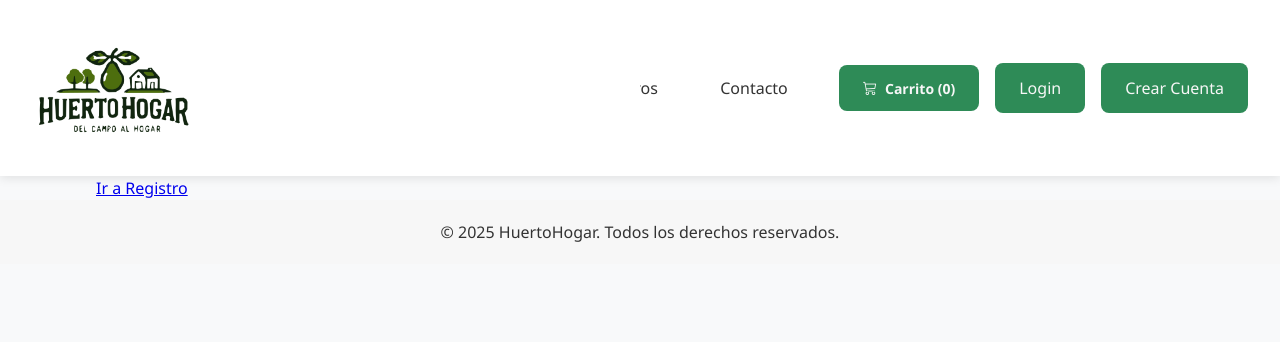
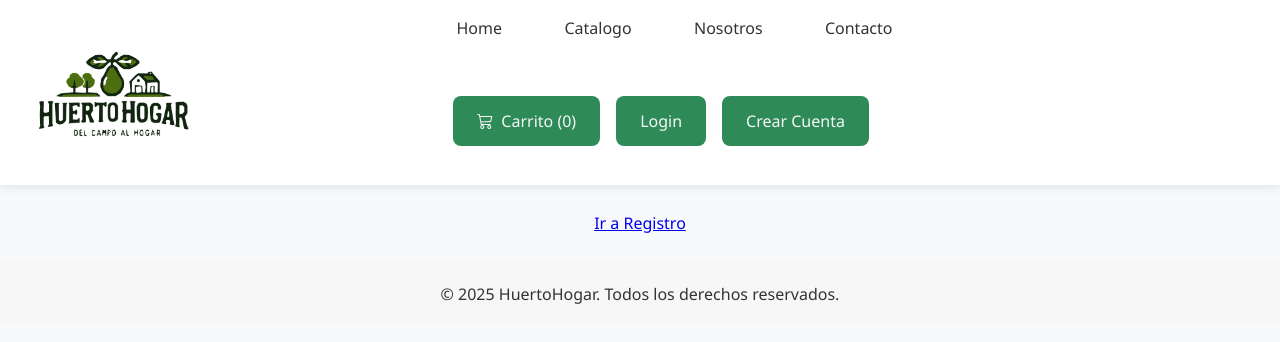
Before and after one commit to Ale-Venegas-L/huertohogar, a React (Create React App) app in the folder react-v3/: page / in a window 1280 px wide. Shown: the top 342 px of the page. Built offline with nearby package versions, Linux system fonts and the light colour scheme; a web font is replaced by a local one.

Commit message:
ajustes principalmente a css

```diff
--- a/react-v3/src/components/pages/Catalogo.jsx
+++ b/react-v3/src/components/pages/Catalogo.jsx
@@ -1,10 +1,8 @@
-import { useEffect } from "react";
 import { db } from "../../config/firebase";
 import { collection, getDocs } from "firebase/firestore";
 import "../../styles/catalogo.css";
 
-import React, { useEffect as useEffectReact, useMemo, useState } from "react";
-import { Link } from "react-router-dom";
+import React, { useEffect, useMemo, useState } from "react";
 
 const Catalogo = () => {
   const [productos, setProductos] = useState([]);
@@ -13,7 +11,7 @@ const Catalogo = () => {
   const [carrito, setCarrito] = useState(() => JSON.parse(localStorage.getItem("carrito") || "[]"));
   const [cargando, setCargando] = useState(true);
 
-  useEffectReact(() => {
+  useEffect(() => {
     const cargarProductos = async () => {
       try {
         const snapshot = await getDocs(collection(db, "producto"));
@@ -28,7 +26,7 @@ const Catalogo = () => {
     cargarProductos();
   }, []);
 
-  useEffectReact(() => {
+  useEffect(() => {
     localStorage.setItem("carrito", JSON.stringify(carrito));
   }, [carrito]);
 
@@ -72,10 +70,7 @@ const Catalogo = () => {
     alert(`"${producto.nombre}" agregado al carrito`);
   };
 
-  const totalCarrito = useMemo(
-    () => carrito.reduce((s, p) => s + (p.precio || 0) * (p.cantidad || 1), 0),
-    [carrito]
-  );
+  // totalCarrito was removed because it wasn't used; compute it where needed.
 
   const onBuscar = () => {
     // No se requiere lógica extra: setBusqueda ya filtra en memo
@@ -92,8 +87,7 @@ const Catalogo = () => {
 
   return (
     <main className="main">
-      {/* Header local del catálogo: buscador y resumen carrito */}
-      <div className="header-top" style={{ border: "none", paddingLeft: 0, paddingRight: 0 }}>
+      <div className="header-top" >
         <div className="search-container">
           <input
             className="search-input"
@@ -106,15 +100,12 @@ const Catalogo = () => {
           />
           <button className="btn-buscar" onClick={onBuscar}>Buscar</button>
         </div>
-        <div className="auth-buttons">
-          <Link to="/carrito" className="btn-signup">🛒 ${totalCarrito.toLocaleString("es-CL")}</Link>
-        </div>
       </div>
 
       {/* Categorías: dropdown y cards */}
       <section className="categorias-section">
         <h2 className="section-title">Categorías</h2>
-        <div style={{ display: "flex", justifyContent: "space-between", alignItems: "center", marginBottom: 16 }}>
+        <div className="categorias-filtros">
           <div className="dropdown">
             <button className="btn-ver-todos">Seleccionar categoría ▾</button>
             <div className="dropdown-content" id="dropdownCategorias">
@@ -147,8 +138,8 @@ const Catalogo = () => {
         </h2>
 
         {productosFiltrados.length === 0 ? (
-          <div style={{ gridColumn: "1 / -1", textAlign: "center", padding: 40 }}>
-            <p style={{ fontSize: 18, color: "#666", marginBottom: 15 }}>No se encontraron productos</p>
+          <div>
+            <p >No se encontraron productos</p>
             <button className="btn-signup" onClick={() => { setCategoriaActiva("todos"); setBusqueda(""); }}>Ver todos los productos</button>
           </div>
         ) : (
--- a/react-v3/src/components/pages/Contacto.jsx
+++ b/react-v3/src/components/pages/Contacto.jsx
@@ -41,6 +41,7 @@ const Contacto = () => {
 
   return (
     <main>
+    <div className="contact">
       <h1>Contacto</h1>
       <p>Puedes escribirnos para más información.</p>
       <form onSubmit={handleSubmit}>
@@ -65,6 +66,7 @@ const Contacto = () => {
           </div>
         )}
       </form>
+    </div>
     </main>
   )
 };
--- a/react-v3/src/components/pages/Nosotros.jsx
+++ b/react-v3/src/components/pages/Nosotros.jsx
@@ -2,7 +2,7 @@ import React from "react";
 
 const Nosotros = () => {
   return (
-    <main>
+    <div className="nosotros">
       <h1>Nosotros</h1>
       <p>
         HuertoHogar es una tienda online dedicada a llevar la frescura y calidad de los productos del campo
@@ -26,7 +26,7 @@ const Nosotros = () => {
         estableciendo un nuevo estándar en la distribución de productos agrícolas directos del productor al
         consumidor.
       </p>
-    </main>
+    </div>
   );
 };
 
--- a/react-v3/src/styles/catalogo.css
+++ b/react-v3/src/styles/catalogo.css
@@ -1,15 +1,7 @@
-/* Reset CSS */
 * {
     margin: 0;
     padding: 0;
     box-sizing: border-box;
-  }
-  /* Body */
-  body {
-    font-family: 'Arial', sans-serif;
-    background: #f8f9fa;
-    color: #333;
-    line-height: 1.6;
   }
 
   /* HEADER */
@@ -21,7 +13,6 @@
     z-index: 1000;
   }
 
-  /* Línea Superior del Header */
   .header-top {
     display: flex;
     justify-content: space-between;
@@ -84,7 +75,7 @@
     z-index: 1000;
     max-height: 300px;
     overflow-y: auto;
-    top: 100%;
+    top: 50%;
     left: 0;
   }
   /* Mostrar dropdown al hacer hover */
@@ -179,7 +170,16 @@
   /* CARDS DE CATEGORÍAS */
   .categorias-section {
     margin-bottom: 50px;
+    width: 100%;
   }
+
+  .categorias-filtros {
+    display: flex;
+    justify-content: center;
+    gap: 15px;
+    margin-bottom: 30px;
+  }
+
   /* Grid de categorías */
   .categorias-grid {
     display: grid;
--- a/react-v3/src/styles/main.css
+++ b/react-v3/src/styles/main.css
@@ -35,17 +35,12 @@ body{
     display: flex;
     justify-content: space-between;
     align-items: center;
-    width: 100%;
+    width: 50%;
 }
 
 .logo-link {
     display: flex;
     align-items: center;
-}
-
-#logo {
-    height: auto;
-    width: auto;
 }
 
 .menu-toggle {
@@ -85,27 +80,32 @@ body{
 .nav-content {
     display: flex;
     flex-direction: column;
+    align-items: center;
+    padding: 0;
     width: 100%;
     max-height: 0;
     overflow: hidden;
     transition: max-height 0.3s ease-in-out;
-    position: relative;
     z-index: 999;
     background: white;
-    gap: 1rem;
 }
 
 .nav-content.show {
-    max-height: 1000px;
+    width: 100%;
+    max-height: 80vh;
     padding: 1rem 0;
+    overflow: auto;
+    z-index: 9999;
+    background: rgba(255,255,255,0.98);
+    border-radius: 0 0 12px 12px;
 }
+
 
 .nav-center {
     display: flex;
     flex-direction: column;
     gap: 1rem;
     margin: 0.5rem 0;
-    width: 100%;
 }
 
 .nav-center a {
@@ -136,14 +136,16 @@ body{
     display: flex;
     flex-direction: column;
     gap: 1rem;
-    margin: 0.5rem 0;
-    padding: 1rem 0 0;
+    align-items: center;
+    justify-content: center;
+    margin-bottom: 15px;
+    padding: 1rem;
     border-top: 1px solid #eee;
     width: 100%;
-    align-items: stretch;
+    height: 100%;
 }
 
-/* Make sure buttons are visible */
+
 .nav-right .btn-carrito,
 .nav-right .btn-login {
     display: flex;
@@ -157,75 +159,6 @@ body{
     text-align: center;
 }
 
-/* Desktop styles */
-@media (min-width: 992px) {
-    .nav-main {
-        display: flex;
-        flex-direction: row;
-        justify-content: space-between;
-        padding: 0.5rem 2rem;
-        align-items: center;
-        position: relative;
-        margin: 0 auto;
-        width: 100%;
-    }
-
-    .menu-toggle {
-        display: none;
-    }
-
-    .nav-content {
-        display: flex;
-        flex-direction: row;
-        justify-content: flex-end;
-        align-items: center;
-        max-height: none !important;
-        width: 100%;
-        padding: 0;
-        background: transparent;
-        position: relative;
-        gap: 2rem;
-    }
-
-    .nav-center {
-        display: flex;
-        flex-direction: row;
-        margin: 0;
-        width: auto;
-        background: transparent;
-        gap: 1.5rem;
-    }
-
-    .nav-center a {
-        width: auto;
-        padding: 0.5rem 1.2rem;
-        background: transparent;
-        color: var(--txt-principal);
-    }
-
-    .nav-center a:hover {
-        background: var(--verde);
-        color: var(--blanco-suave);
-    }
-
-    .nav-right {
-        display: flex;
-        flex-direction: row;
-        margin: 0;
-        padding: 0;
-        border: none;
-        width: auto;
-        gap: 1rem;
-        align-items: center;
-        flex-shrink: 0;
-    }
-
-    .nav-right .btn-carrito,
-    .nav-right .btn-login {
-        margin: 0;
-    }
-}
-
 /*footer*/
 footer{
     background: var(--blanco-suave);
@@ -237,32 +170,7 @@ footer{
 }
 
 /*Botones*/
-.btn-carrito {
-    padding: 10px 20px;
-    margin: 1em;
-    background: var(--verde);
-    color: var(--blanco-suave);
-    border: none;
-    border-radius: 20px;
-    cursor: pointer;
-    font-size: 14px;
-    display: flex;
-    align-items: center;
-    gap: 8px;
-    font-weight: 600;
-    transition: all 0.3s ease;
-  }
-
-.btn-carrito:hover {
-    background: #218838;
-    transform: translateY(-2px);
-}
-
-.carrito-icon {
-    font-size: 16px;
-}
-
-.btn-login{
+.btn-carrito, .btn-login {
     color: var(--blanco-suave);
     background-color: var(--verde);
     padding: 5pt 10pt;
@@ -272,12 +180,21 @@ footer{
     cursor: pointer;
     transition: all 0.3s ease;
 }
+.btn-carrito:hover, .btn-login:hover {
+    background: #218838;
+    transform: translateY(-2px);
+    box-shadow: 5pt 5pt 10pt var(--txt-principal);
 
-.btn-login:hover{
-    background: var(--blanco-suave);
-    color: var(--verde);
-    transform: translateY(-2px);
 }
+
+.btn-carrito:active, .btn-login:active {
+    transform: translateY(-5pt);
+}
+
+.carrito-icon {
+    font-size: 16px;
+}
+
 
 #login{
     background: var(--verde);
@@ -298,22 +215,20 @@ footer{
 
 }
 
-.btn-login:hover{
-    box-shadow: 5pt 5pt 10pt var(--txt-principal);
-}
-
-.btn-login:active{
-    transform: translateY(-5pt);
-}
-
 #logo{
     width: 10em;
+    height: auto;
 }
 
 /*Secciones*/
 main{
     width: 85%;
     margin: auto;
+    padding: 20pt 0;
+    display: flex;
+    flex-direction: column;
+    align-items: center;
+    gap: 15pt;
 }
 
 /*Formularios*/
@@ -350,17 +265,7 @@ button[type="submit"]:active{
     transform: translateY(-5pt);
 }
 
-textarea{
-    width: 100%;
-    padding: 5pt;
-    border: 1pt solid var(--txt-secundario);
-    outline: none;
-    border-radius: 5pt;
-    resize: none;
-    overflow-y: scroll;
-}
-
-input:focus{
+textarea:focus{
     outline: none;
     border-color: var(--verde);
 }
@@ -373,3 +278,102 @@ textarea:focus{
     outline: none;
     border-color: var(--verde);
 }
+
+.contact{
+    margin-top: 20pt;
+    margin-bottom: 20pt;
+    display: flex;
+    flex-direction: column;
+    align-items: center;
+    gap: 10pt;
+}
+.contact form{
+    width: 50%;
+}
+
+.nosotros{
+    margin-top: 20pt;
+    margin-bottom: 20pt;
+    display: flex;
+    flex-direction: column;
+    align-items: center;
+    gap: 10pt;
+    text-align: center;
+}
+
+.nosotros p{
+    width: 70%;
+}
+
+
+/* Desktop styles */
+@media (min-width: 992px) {
+    .nav-main {
+        display: flex;
+        flex-direction: row;
+        justify-content: space-between;
+        padding: 0.5rem 2rem;
+        align-items: center;
+        position: relative;
+        margin: 0 auto;
+        width: 100%;
+    }
+
+    .menu-toggle {
+        display: none;
+    }
+
+    .nav-content {
+        display: flex;
+        flex-direction: row;
+        justify-content: space-between;
+        align-items: center;
+        max-height: none !important;
+        width: 100%;
+        padding: 0;
+        background: transparent;
+        position: relative;
+        gap: 2rem;
+        /* allow wrapping on narrower desktops so items don't overflow */
+        flex-wrap: wrap;
+    }
+
+    .nav-center {
+        display: flex;
+        flex-direction: row;
+        margin: 0;
+        width: auto;
+        background: transparent;
+        gap: 1.5rem;
+    }
+
+    .nav-center a {
+        width: auto;
+        padding: 0.5rem 1.2rem;
+        background: transparent;
+        color: var(--txt-principal);
+    }
+
+    .nav-center a:hover {
+        background: var(--verde);
+        color: var(--blanco-suave);
+    }
+
+    .nav-right {
+        display: flex;
+        flex-direction: row;
+        align-items: center;
+        justify-content: center;
+        border: none;
+        width: auto;
+        gap: 1rem;
+        flex-shrink: 1;
+        flex-wrap: wrap;
+    }
+
+    .nav-right .btn-carrito,
+    .nav-right .btn-login {
+        margin: 0;
+        white-space: nowrap;
+    }
+}
```
